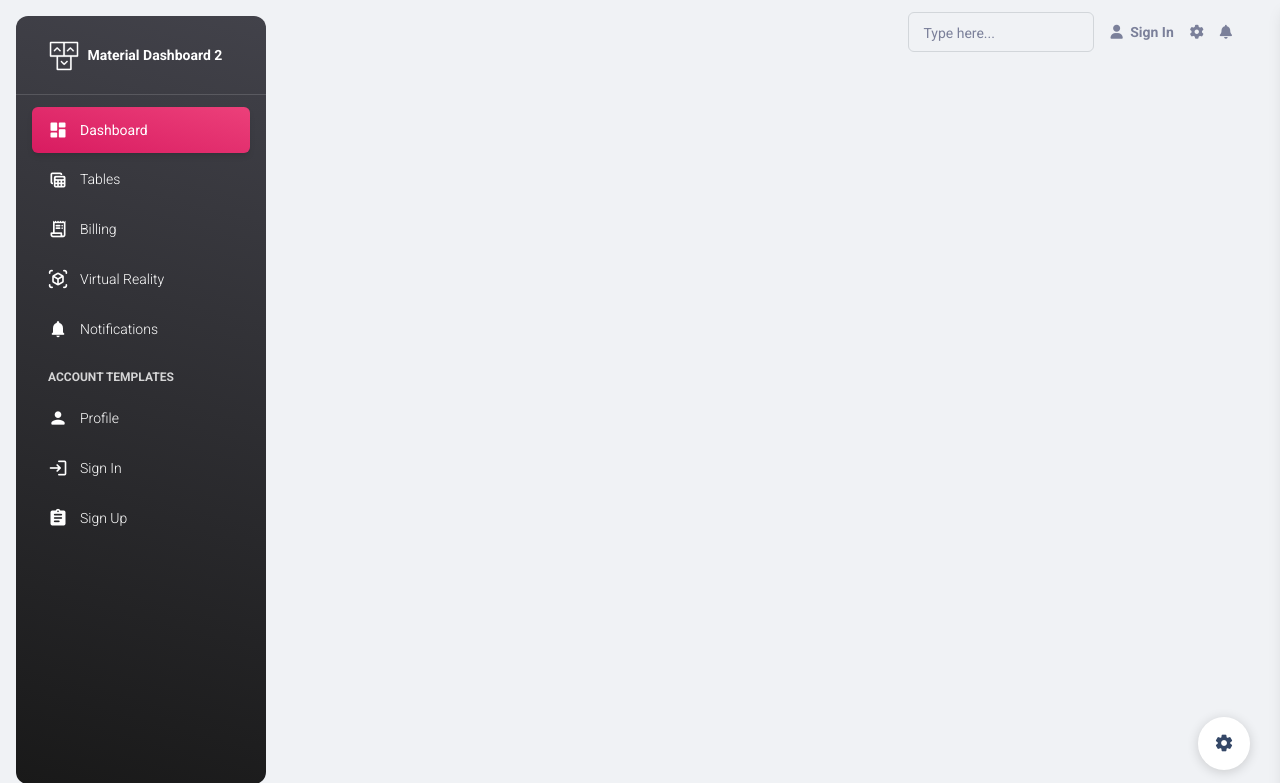
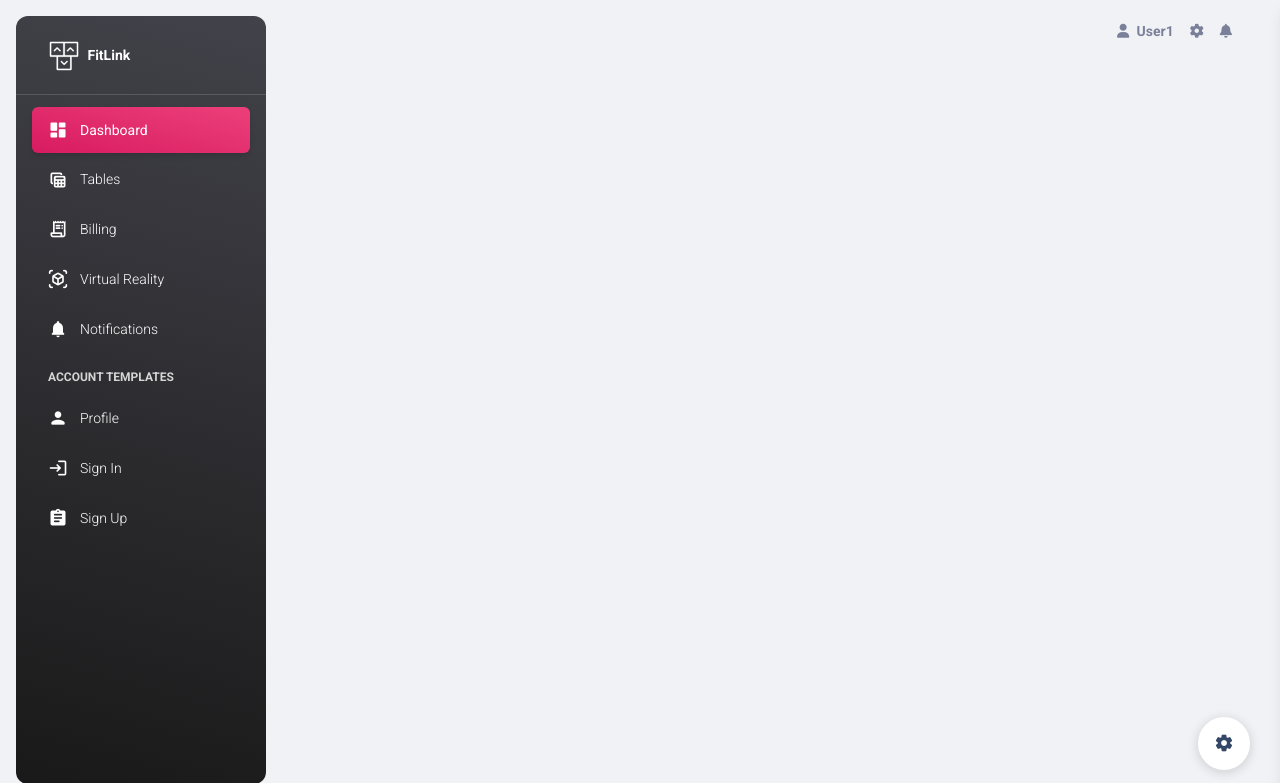
Before and after one commit to NunoVidal/fitlink, a Django app: page / in a window 1280 px wide. Shown: the top 783 px of the page. Run offline with Django 4.2, Linux system fonts and the light colour scheme; some libraries are stand-ins or nearby versions.

Commit message:
templating2.0

```diff
--- a/fitlink/templates/index.html
+++ b/fitlink/templates/index.html
@@ -43,7 +43,7 @@
       <i class="fas fa-times p-3 cursor-pointer text-white opacity-5 position-absolute end-0 top-0 d-none d-xl-none" aria-hidden="true" id="iconSidenav"></i>
       <a class="navbar-brand m-0" href=" https://demos.creative-tim.com/material-dashboard/templates/dashboard " target="_blank">
         <img src="./static/img/logo-ct.png" class="navbar-brand-img h-100" alt="main_logo">
-        <span class="ms-1 font-weight-bold text-white">Material Dashboard 2</span>
+        <span class="ms-1 font-weight-bold text-white">FitLink</span>
       </a>
     </div>
     <hr class="horizontal light mt-0 mb-2">
@@ -133,16 +133,12 @@
       <div class="container-fluid py-1 px-3">
         <div class="collapse navbar-collapse mt-sm-0 mt-2 me-md-0 me-sm-4" id="navbar">
           <div class="ms-md-auto pe-md-3 d-flex align-items-center">
-            <div class="input-group input-group-outline">
-              <label class="form-label">Type here...</label>
-              <input type="text" class="form-control">
-            </div>
           </div>
           <ul class="navbar-nav  justify-content-end">
             <li class="nav-item d-flex align-items-center">
               <a href="javascript:;" class="nav-link text-body font-weight-bold px-0">
                 <i class="fa fa-user me-sm-1"></i>
-                <span class="d-sm-inline d-none">Sign In</span>
+                <span class="d-sm-inline d-none">User1</span>
               </a>
             </li>
             <li class="nav-item d-xl-none ps-3 d-flex align-items-center">
```
